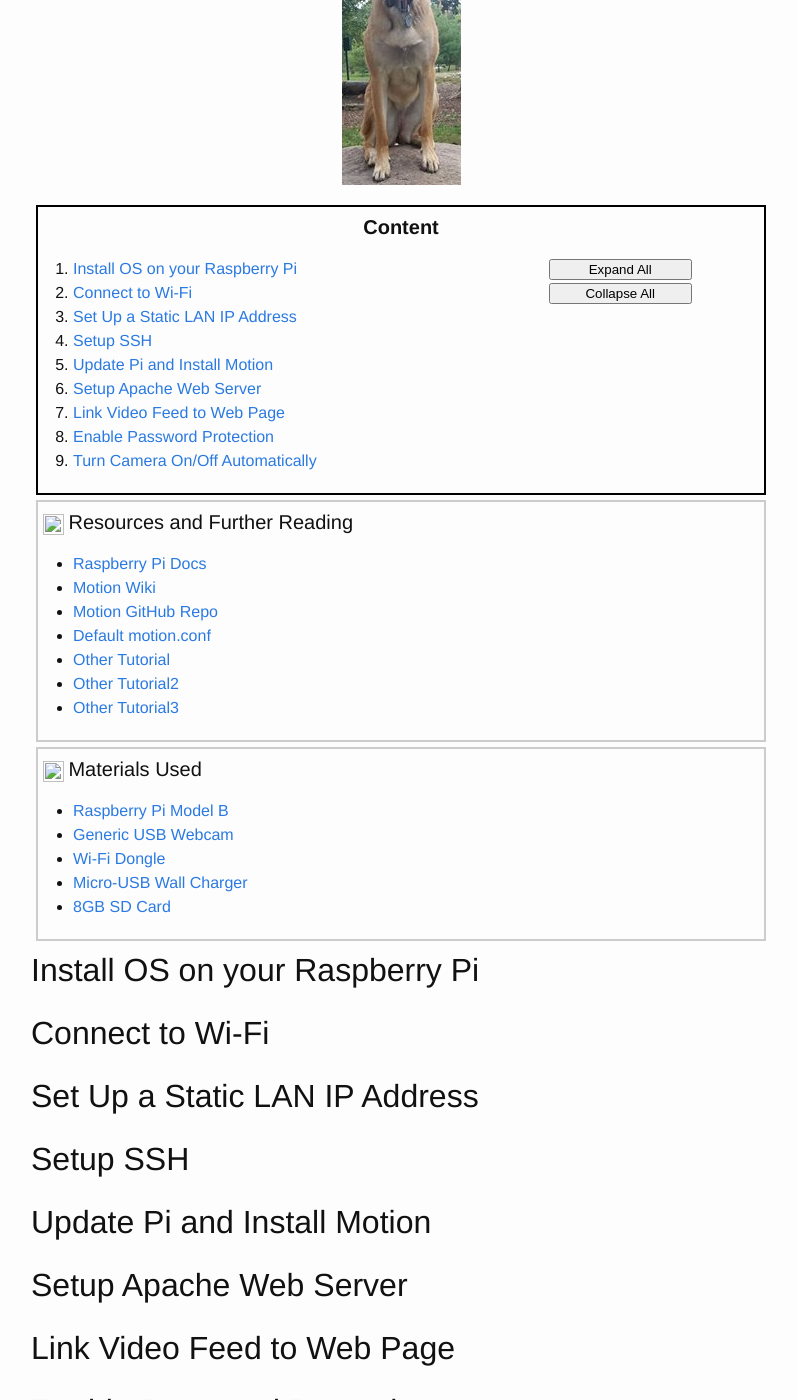
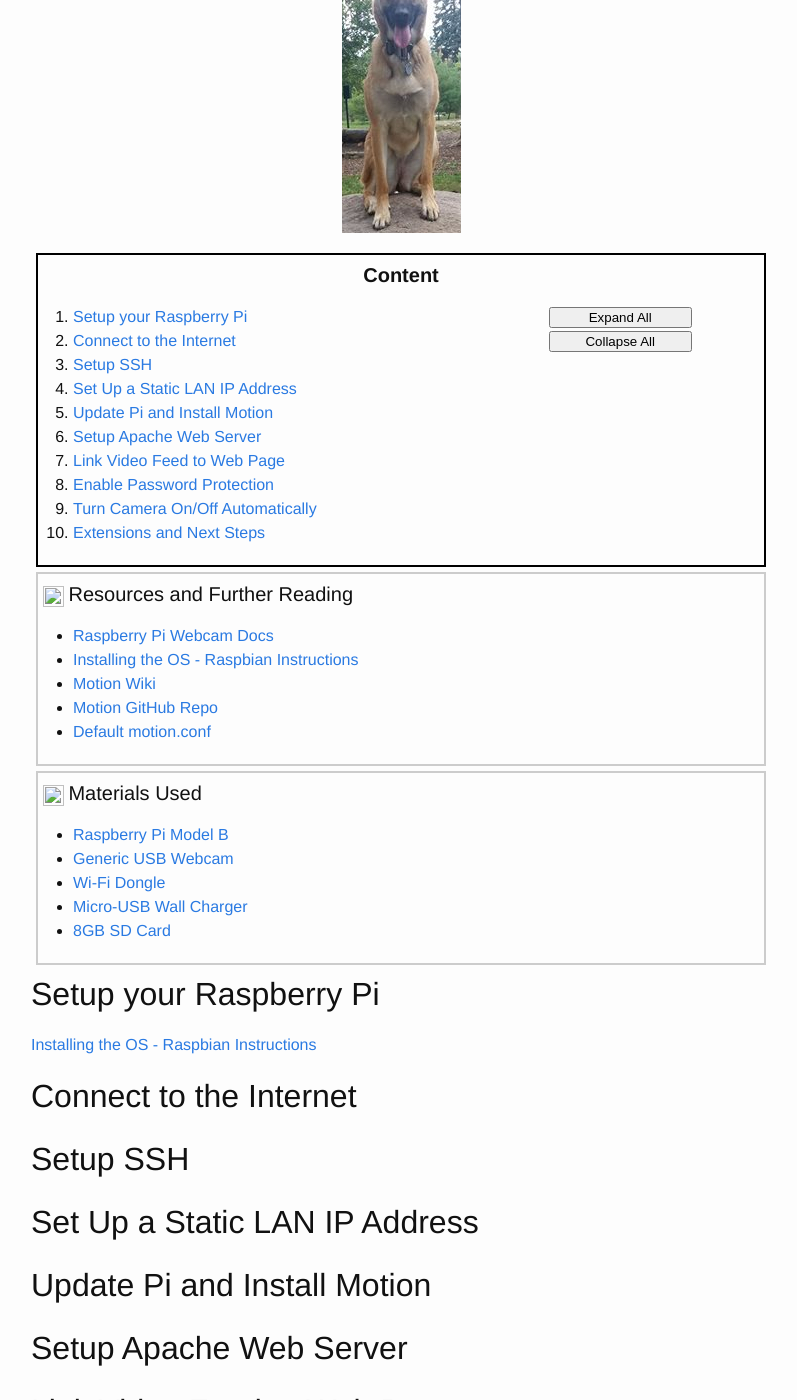
Before and after one commit to JTronLabs/blog, a Jekyll site: the page built from _posts/2016-02-17-RPi-WebCam.markdown, in a window 1280 px wide and 1400 px high, scrolled down 457 px. Shown: the whole window, without its empty margins (239-1036 px from the left). Built offline with Jekyll 4.4.1, drawn with Linux system fonts in a browser that asks for light colours; some of the changed text lies outside the part shown.

Commit message:
Taking better advantage of Markdown and YAML formats

```diff
--- /dev/null
+++ b/_includes/extensions.html
@@ -0,0 +1,4 @@
+<div id="extensions">
+  <h2> Extensions and Next Steps </h2>
+  {{ include.content }}
+</div>
--- a/_includes/tutorial_steps_nav_bar.html
+++ b/_includes/tutorial_steps_nav_bar.html
@@ -14,10 +14,12 @@
 
       {% for step in include.tutorial_steps %}
         <li>
-          <a href="#step_{{ forloop.index }}">{{ step }}</a>
+          <a href="{{ step | downcase | replace:' ','-' | prepend: '#'}}">{{ step }}</a>
         </li>
       {% endfor %}
-
+      <li>
+        <a href="#extensions">Extensions and Next Steps</a>
+      </li>
     </ol>
   </div>
 
--- a/_layouts/post.html
+++ b/_layouts/post.html
@@ -26,6 +26,9 @@
       links=page.software_versions %}
 
     {{ content }}
+
+    {% include extensions.html
+      content=page.extensions %}
   </div>
 
 </article>
--- a/_posts/2016-02-16-Writing-a-Blog.markdown
+++ b/_posts/2016-02-16-Writing-a-Blog.markdown
@@ -8,6 +8,9 @@
               {text: "Jekyll", url: "http://jekyllrb.com/"},
               {text: "Jekyll Variables", url: "http://jekyllrb.com/docs/variables/"},
               {text: "Jekyll's Liquid Templates", url: "http://jekyllrb.com/docs/templates/"},
+              {text: "Jekyll Variables", url: "http://jekyllrb.com/docs/variables/"},
+              {text: "GitHub Flavored Markdown", url: "https://github.com/adam-p/markdown-here/wiki/Markdown-Cheatsheet"},
+              {text: "The YAML Format", url: "http://symfony.com/doc/current/components/yaml/yaml_format.html"},
               {text: "Liquid for Programmers", url: "https://github.com/Shopify/liquid/wiki/Liquid-for-Programmers"},
               {text: "Liquid for Designers", url: "https://github.com/Shopify/liquid/wiki/Liquid-for-Designers"}
             ]
@@ -15,7 +18,5 @@
               {text: "Ubuntu 14.04.4 LTS", url: "http://www.ubuntu.com/download"},
               {text: "Ruby: 2.2.1p85", url: "https://www.ruby-lang.org/en/downloads/"},
               {text: "Jekyll 3.1.1", url: "http://jekyllrb.com/docs/installation/"}
-
             ]
 ---
-page.tutorial_steps
--- a/_posts/2016-02-17-RPi-WebCam.markdown
+++ b/_posts/2016-02-17-RPi-WebCam.markdown
@@ -3,22 +3,19 @@
 title:  "Setting up USB WebCam with Raspberry Pi and Motion"
 date:   2016-02-17 18:58:16 -0500
 categories: jekyll update
-introduction: "
-<span>
-Problem: SO misses her dog when she's away from the house               </br>
-Solution: Over engineering!                                             </br>
-Enter the Raspberry Pi Survellience System. Using the R-Pi's cheap hardware and a generic USB webcam, you can construct a basic home-survellience system, for pets or theft-prevention.
-</span>
-<img src=\"/img/viira.jpg\" alt=\"Dog\" class=\"center-image\">
-"
+introduction: >
+  <span>
+  Problem: SO misses her dog when she's away from the house               </br></br>
+  Solution: Over engineering!                                             </br></br>
+  Enter the Raspberry Pi Survellience System. Using the R-Pi's cheap hardware and a generic USB webcam, you can construct a basic home-survellience system, for pets or theft-prevention.
+  </span>
+  <img src="/img/viira.jpg" alt="Dog" class="center-image">
 resources: [
-              {text: "Raspberry Pi Docs", url: "https://www.raspberrypi.org/documentation/usage/webcams/"},
+              {text: "Raspberry Pi Webcam Docs", url: "https://www.raspberrypi.org/documentation/usage/webcams/"},
+              {text: "Installing the OS - Raspbian Instructions", url: "https://www.raspberrypi.org/documentation/installation/installing-images/)"},
               {text: "Motion Wiki", url: "http://www.lavrsen.dk/foswiki/bin/view/Motion/WebHome"},
               {text: "Motion GitHub Repo", url: "https://github.com/sackmotion/motion"},
-              {text: "Default motion.conf", url: "https://github.com/sackmotion/motion/blob/master/motion-dist.conf.in"},
-              {text: "Other Tutorial", url: "http://www.codeproject.com/Articles/665518/Raspberry-Pi-as-low-cost-HD-surveillance-camera"},
-              {text: "Other Tutorial2", url: "http://sjj.azurewebsites.net/?p=701"},
-              {text: "Other Tutorial3", url: "http://pimylifeup.com/raspberry-pi-webcam-server/"},
+              {text: "Default motion.conf", url: "https://github.com/sackmotion/motion/blob/master/motion-dist.conf.in"}
             ]
 materials: [
               {text: "Raspberry Pi Model B", url: "https://www.raspberrypi.org/products/raspberry-pi-2-model-b/"},
@@ -27,10 +24,10 @@
               {text: "Micro-USB Wall Charger", url: "http://www.amazon.com/Motorola-Wall-Charger-Micro-Cable/dp/B005LFXBJG/ref=sr_1_5?s=electronics&ie=UTF8&qid=1455758956&sr=1-5&keywords=micro+usb+charger"},
               {text: "8GB SD Card", url: "http://www.amazon.com/SanDisk-Memory-SDSDUN-008G-G46-Newest-Version/dp/B00M55BS5O/ref=sr_1_3?s=electronics&ie=UTF8&qid=1455759034&sr=1-3&keywords=8gb+sd+card"}
             ]
-tutorial_steps: ["Install OS on your Raspberry Pi",
-              "Connect to Wi-Fi",
+tutorial_steps: ["Setup your Raspberry Pi",
+              "Connect to the Internet",
+              "Setup SSH",
               "Set Up a Static LAN IP Address",
-              "Setup SSH",
               "Update Pi and Install Motion",
               "Setup Apache Web Server",
               "Link Video Feed to Web Page",
@@ -41,43 +38,26 @@
   "Use the 'top' command to monitor Pi's CPU and RAM usage levels. Fiddle with resolution and frame-rate of Motion's video stream if it is too high",
   ""
   ]
+extensions: "
+
+"
 ---
-{% comment %}
-![Dog](/img/viira.jpg){: .center-image}
-{% endcomment %}
 
-<div id="step_1">
-  <h2> {{page.tutorial_steps[0]}} </h2>
-</div>
+## {{page.tutorial_steps[0]}}
+[Installing the OS - Raspbian Instructions](https://www.raspberrypi.org/documentation/installation/installing-images/)
 
-<div id="step_2">
-  <h2> {{page.tutorial_steps[1]}} </h2>
-</div>
+## {{page.tutorial_steps[1]}}
 
-<div id="step_3">
-  <h2> {{page.tutorial_steps[2]}} </h2>
-</div>
+## {{page.tutorial_steps[2]}}
 
-<div id="step_4">
-  <h2> {{page.tutorial_steps[3]}} </h2>
-</div>
+## {{page.tutorial_steps[3]}}
 
-<div id="step_5">
-  <h2> {{page.tutorial_steps[4]}} </h2>
-</div>
+## {{page.tutorial_steps[4]}}
 
-<div id="step_6">
-  <h2> {{page.tutorial_steps[5]}} </h2>
-</div>
+## {{page.tutorial_steps[5]}}
 
-<div id="step_7">
-  <h2> {{page.tutorial_steps[6]}} </h2>
-</div>
+## {{page.tutorial_steps[6]}}
 
-<div id="step_8">
-  <h2> {{page.tutorial_steps[7]}} </h2>
-</div>
+## {{page.tutorial_steps[7]}}
 
-<div id="step_9">
-  <h2> {{page.tutorial_steps[8]}} </h2>
-</div>
+## {{page.tutorial_steps[8]}}
```
